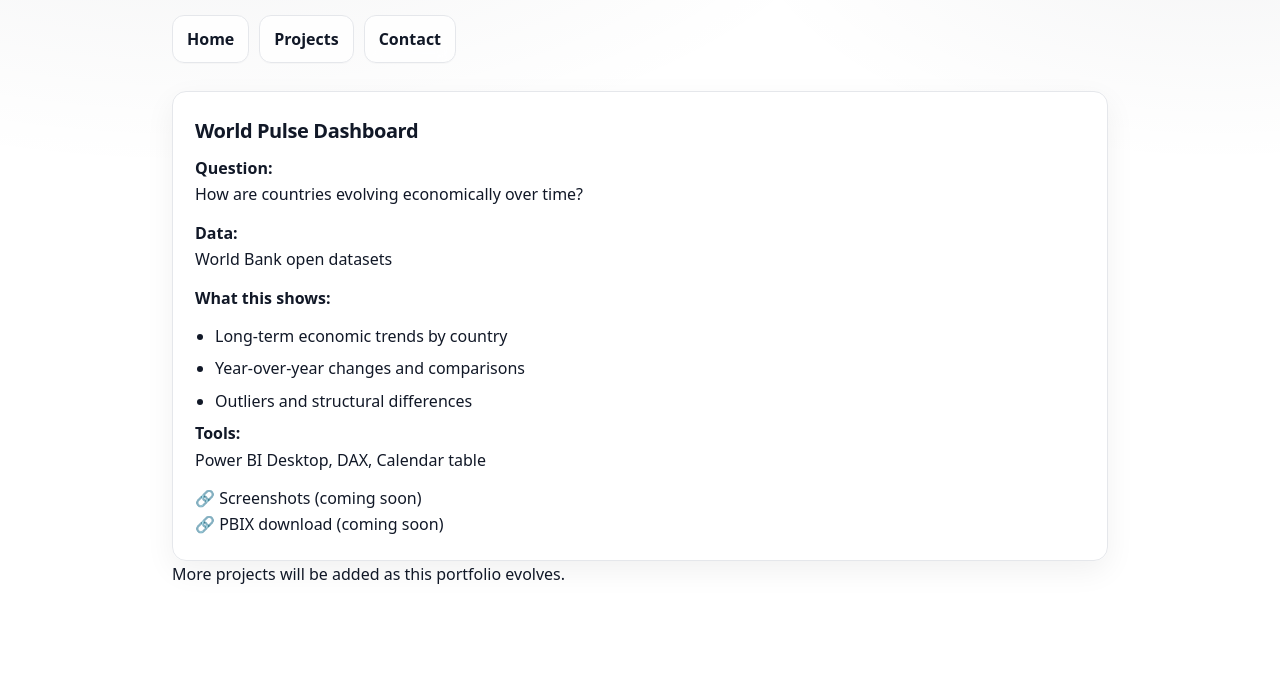
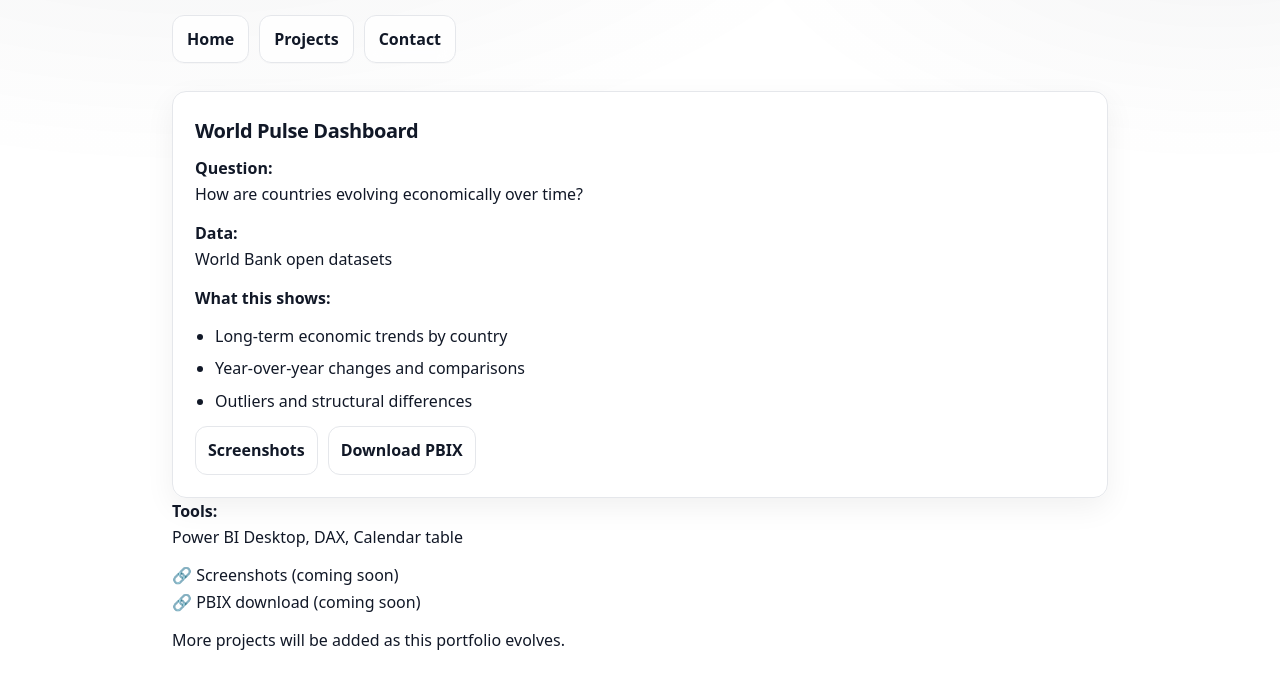
Before and after one commit to ioanavasilescu/opstreamize, a plain HTML site: page projects.html in a window 1280 px wide. Shown: the part 110-798 px from the top of the page. Drawn offline with Linux system fonts and the light colour scheme.

Commit message:
Update projects.html

```diff
--- a/projects.html
+++ b/projects.html
@@ -19,7 +19,7 @@
 </nav>
 
 
-<section class="card">
+<div class="card">
   <h3>World Pulse Dashboard</h3>
   <p><strong>Question:</strong><br>
      How are countries evolving economically over time?</p>
@@ -33,6 +33,12 @@
     <li>Year-over-year changes and comparisons</li>
     <li>Outliers and structural differences</li>
   </ul>
+
+    <div class="links">
+    <a class="link-pill" href="#">Screenshots</a>
+    <a class="link-pill" href="#">Download PBIX</a>
+  </div>
+</div>
 
   <p><strong>Tools:</strong><br>
      Power BI Desktop, DAX, Calendar table</p>
```
